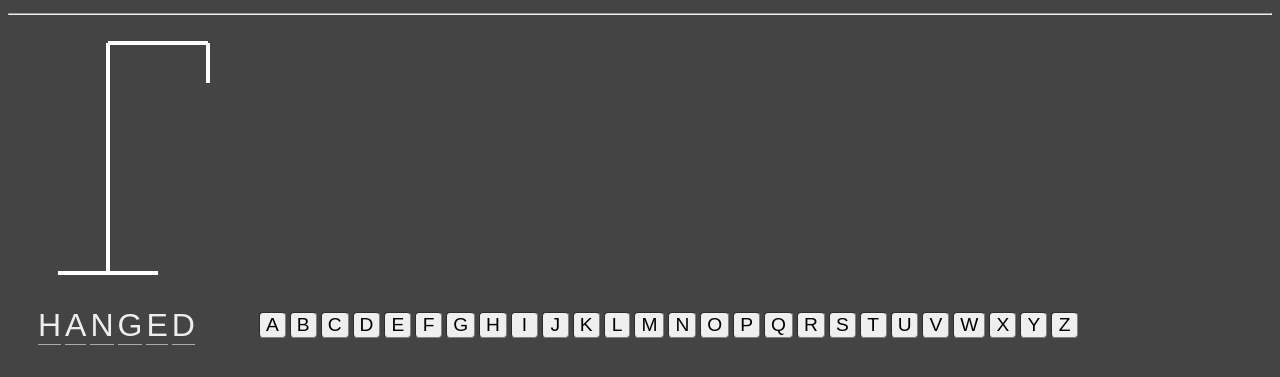
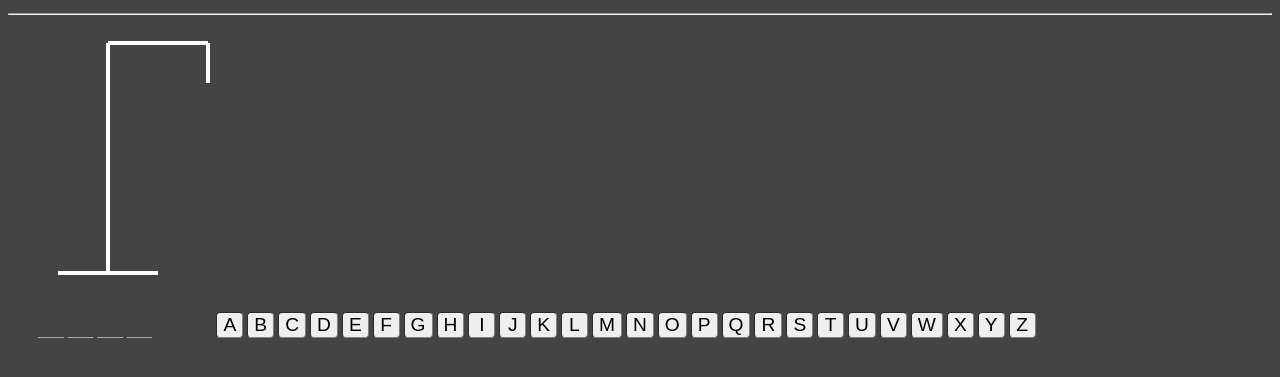
Before and after one commit to petlatkea/tinygames, a plain HTML site: page hangman/index.html in a window 1280 px wide. Shown: the part 101-478 px from the top of the page. Drawn offline with Linux system fonts and the light colour scheme.

Commit message:
hangman - guessing letters in secret word works

```diff
--- a/hangman/script.js
+++ b/hangman/script.js
@@ -2,8 +2,51 @@
 
 window.addEventListener("load", start);
 
+const wordlist = [
+  "await",
+  "boolean",
+  "break",
+  "case",
+  "catch",
+  "class",
+  "const",
+  "continue",
+  "debugger",
+  "default",
+  "delete",
+  "do",
+  "else",
+  "eval",
+  "export",
+  "extends",
+  "false",
+  "for",
+  "function",
+  "if",
+  "import",
+  "in",
+  "instanceof",
+  "let",
+  "new",
+  "null",
+  "return",
+  "super",
+  "switch",
+  "this",
+  "throw",
+  "true",
+  "try",
+  "typeof",
+  "var",
+  "while",
+  "yield",
+];
+
+let secretWord = "";
+
 function start() {
   createAlphabetButtons();
+  startNewGame();
 }
 
 function createAlphabetButtons() {
@@ -11,12 +54,51 @@ function createAlphabetButtons() {
 
   const buttons = document.querySelector("#alphabetbuttons");
 
-  for( const letter of alphabet.split("")) {
+  for (const letter of alphabet.split("")) {
     const button = document.createElement("button");
     button.textContent = letter;
     button.dataset.letter = letter.toLowerCase();
     button.addEventListener("click", selectLetter);
     buttons.appendChild(button);
+  }
+}
+
+function startNewGame() {
+  resetAlphabetButtons();
+  setSecretWord();
+}
+
+function resetAlphabetButtons() {
+  document.querySelectorAll("#alphabetbuttons button").forEach(button => {
+    button.disabled = false;
+    button.classList.remove("used", "correct", "incorrect");
+  });
+}
+
+function setSecretWord() {
+  secretWord = wordlist[Math.floor(Math.random() * wordlist.length)];
+  setUpLetters(secretWord);
+}
+
+function setUpLetters(word) {
+  const wordcontainer = document.querySelector("#word");
+  wordcontainer.innerHTML = "";
+
+  for (const letter of Array.from(word)) {
+    const letterbox = document.createElement("div");
+    letterbox.classList.add("letter");
+    letterbox.textContent = " "; // TODO: Remove letter
+    wordcontainer.append(letterbox);
+  }
+}
+
+function showLetterInWord(letter) {
+  const letterboxes = document.querySelectorAll("#word .letter");
+
+  for (let i = 0; i < letterboxes.length; i++) {
+    if (letter === secretWord.toLowerCase().charAt(i)) {
+      letterboxes[i].textContent = secretWord.charAt(i);
+    }
   }
 }
 
@@ -29,13 +111,25 @@ function selectLetter(event) {
   button.classList.add("used");
   button.disabled = true;
 
-  // TODO: Check if letter is correct or not
-  const correct = Math.random() < 0.5; // FAKE
+  // Check if letter is correct or not
+  const correct = checkLetter(letter);
 
-  if(correct) {
+  if (correct) {
     button.classList.add("correct");
   } else {
     button.classList.add("incorrect");
   }
 
+  // TODO: Check if won or lost!
 }
+
+function checkLetter(letter) {
+  if (secretWord.includes(letter)) {
+    showLetterInWord(letter);
+    // TODO: Get point
+    return true;
+  } else {
+    // TODO: Loose limb
+    return false;
+  }
+}
--- a/hangman/style.css
+++ b/hangman/style.css
@@ -26,6 +26,8 @@ line, circle {
 
 #word .letter {
   font-size: 2em;
+  min-width: .8em;
+  text-align: center;
   text-transform: uppercase;
   border-bottom: 1px solid #aaa;
 }
```
